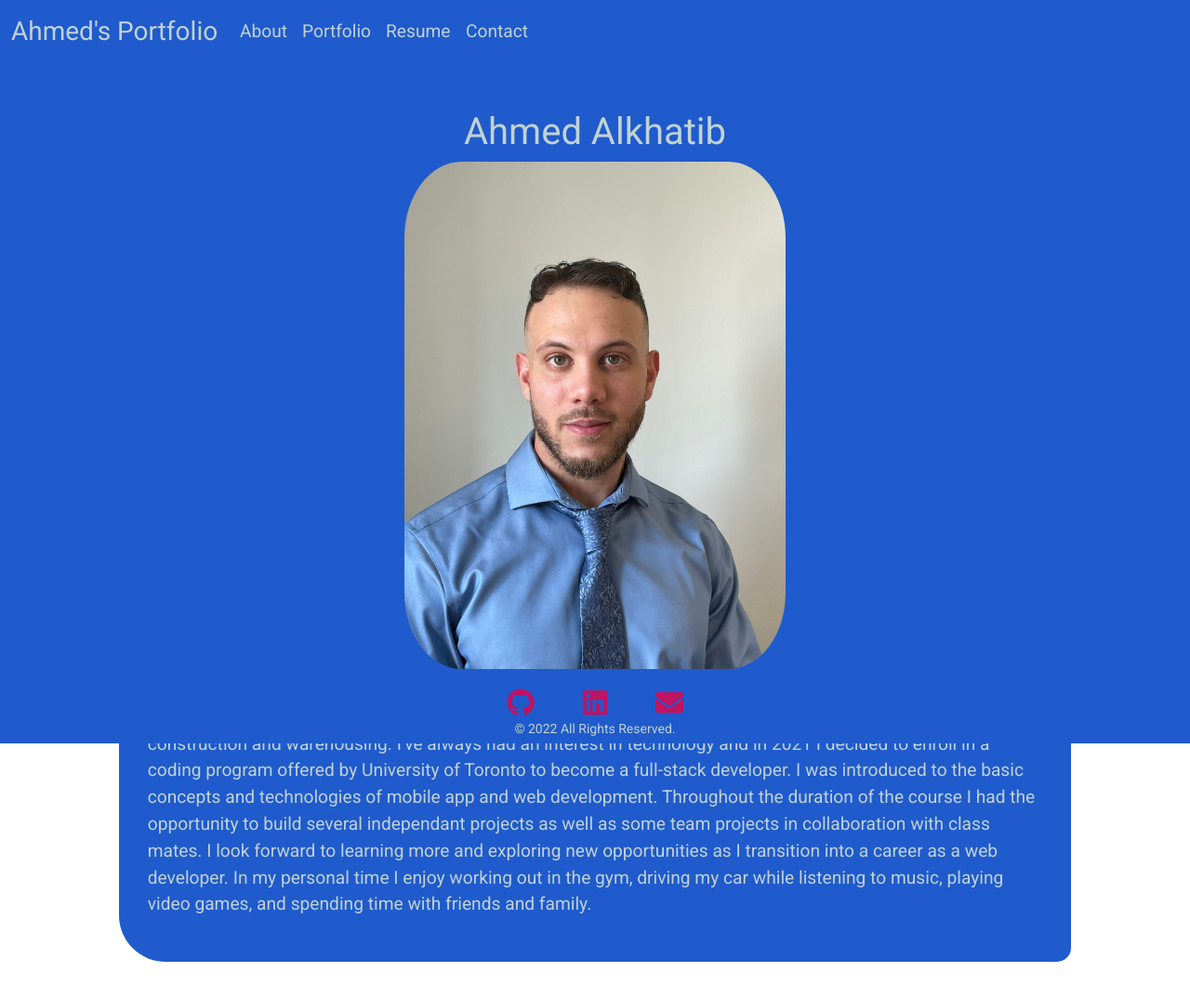
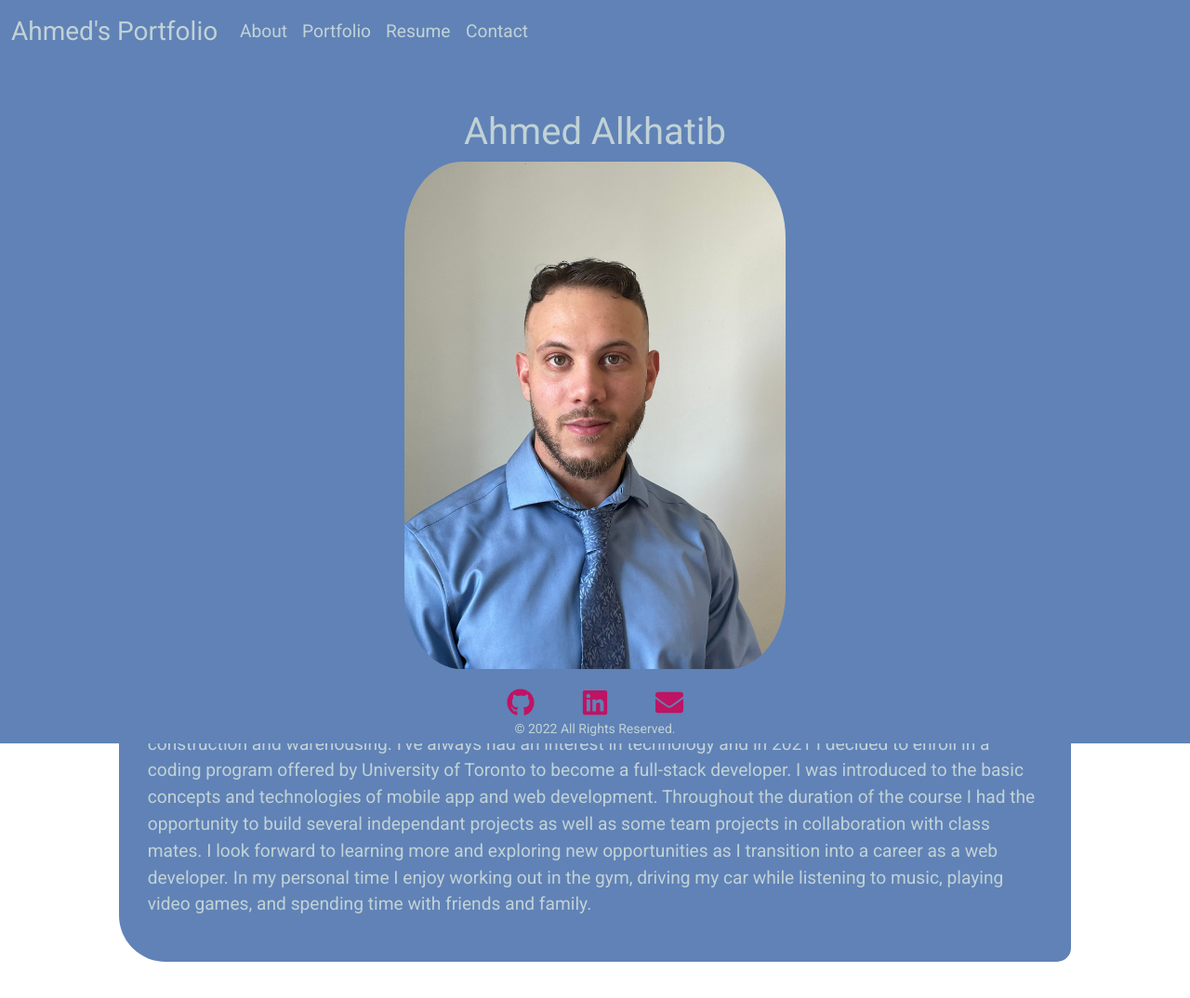
Before and after one commit to AhmedAlkh/react-portfolio, a React (Create React App) app in the folder my-app/: page / in a window 1280 px wide. Shown: the top 1074 px of the page at 93% size. Built offline with nearby package versions, Linux system fonts and the light colour scheme.

Commit message:
updated colors

```diff
--- a/my-app/public/styles.css
+++ b/my-app/public/styles.css
@@ -22,7 +22,7 @@ header {
   position: sticky;
   top: 0;
   z-index: 100;
-  background-color: #1f5bcc;
+  background-color: #6082b6;
 }
 
 /* ----------------- Navbar ---------------- */
@@ -139,7 +139,7 @@ div.container {
 }
 
 .about-text {
-  background-color: #1f5bcc;
+  background-color: #6082b6;
   font-size: 1.2rem;
   padding: 3%;
   border-radius: 15px 50px;
@@ -181,7 +181,7 @@ div.container {
 }
 
 .carousel-container {
-  background-color: #1f5bcc;
+  background-color: #6082b6;
   z-index: 10;
 }
 
@@ -213,7 +213,7 @@ div.container {
 }
 
 .info-container {
-  background-color: #1f5bcc;
+  background-color: #6082b6;
   border-radius: 25px;
   padding: 2%;
   color: rgb(193, 210, 214);
@@ -253,7 +253,7 @@ div .carousel-indicators {
 }
 
 .carousel-indicators {
-  background-color: #1f5bcc;
+  background-color: #6082b6;
   border-radius: 25px 25px 0px 0px;
 }
 
@@ -272,7 +272,7 @@ div .carousel-indicators {
 .contact-container {
   margin: auto;
   width: 25rem;
-  background-color: #1f5bcc;
+  background-color: #6082b6;
   padding: 15px;
   margin-bottom: 20px;
   border-radius: 25px;
@@ -376,7 +376,7 @@ input[type="submit"] {
 .skills-container {
   margin-top: 15px;
   margin-bottom: 75px;
-  background-color: #1f5bcc;
+  background-color: #6082b6;
   display: inline-block;
   width: 70%;
   border-radius: 25px;
@@ -408,7 +408,7 @@ footer {
   width: 100%;
   height: 4rem;
   text-align: center;
-  background-color: #1f5bcc;
+  background-color: #6082b6;
   margin-top: auto;
   z-index: 999;
 }
--- a/my-app/src/components/Particles.js
+++ b/my-app/src/components/Particles.js
@@ -9,7 +9,7 @@ const ParticlesComponent = (props) => {
     // all options can be found here: https://particles.js.org/docs/interfaces/Options_Interfaces_IOptions.IOptions.html
     return {
       background: {
-        color: "#1f5bcc", // set background color
+        color: "#6082B6", // set background colvor
       },
       fullScreen: {
         enable: true, // enabling this will make the canvas fill the entire screen, its enabled by default
--- a/my-app/src/components/Resume.js
+++ b/my-app/src/components/Resume.js
@@ -15,7 +15,9 @@ function Resume() {
           target="_blank"
           rel="noreferrer"
         >
-          <h4>Download My Resume <FaFilePdf /></h4>
+          <h4>
+            Download My Resume <FaFilePdf />
+          </h4>
         </Button>
       </div>
       <div className="resume-screenshots">
@@ -35,7 +37,7 @@ function Resume() {
           <h3 className="skills-title">Skills</h3>
           <hr></hr>
           <div className="skills-list">
-          <p>Front-End: HTML/CSS/JavaScript/Bootstrap/React</p>
+            <p>Front-End: HTML/CSS/SCSS/JavaScript/React</p>
             <p>Back-End: APIs/Node/Express/MVC/PWA</p>
             <p>Dev Tools: Github/NPM/Webpack</p>
             <p>Database: MySQL/NoSQL/MongoDB/GraphQL</p>
```
Lines whose indentation alone changed are shown as unchanged.
